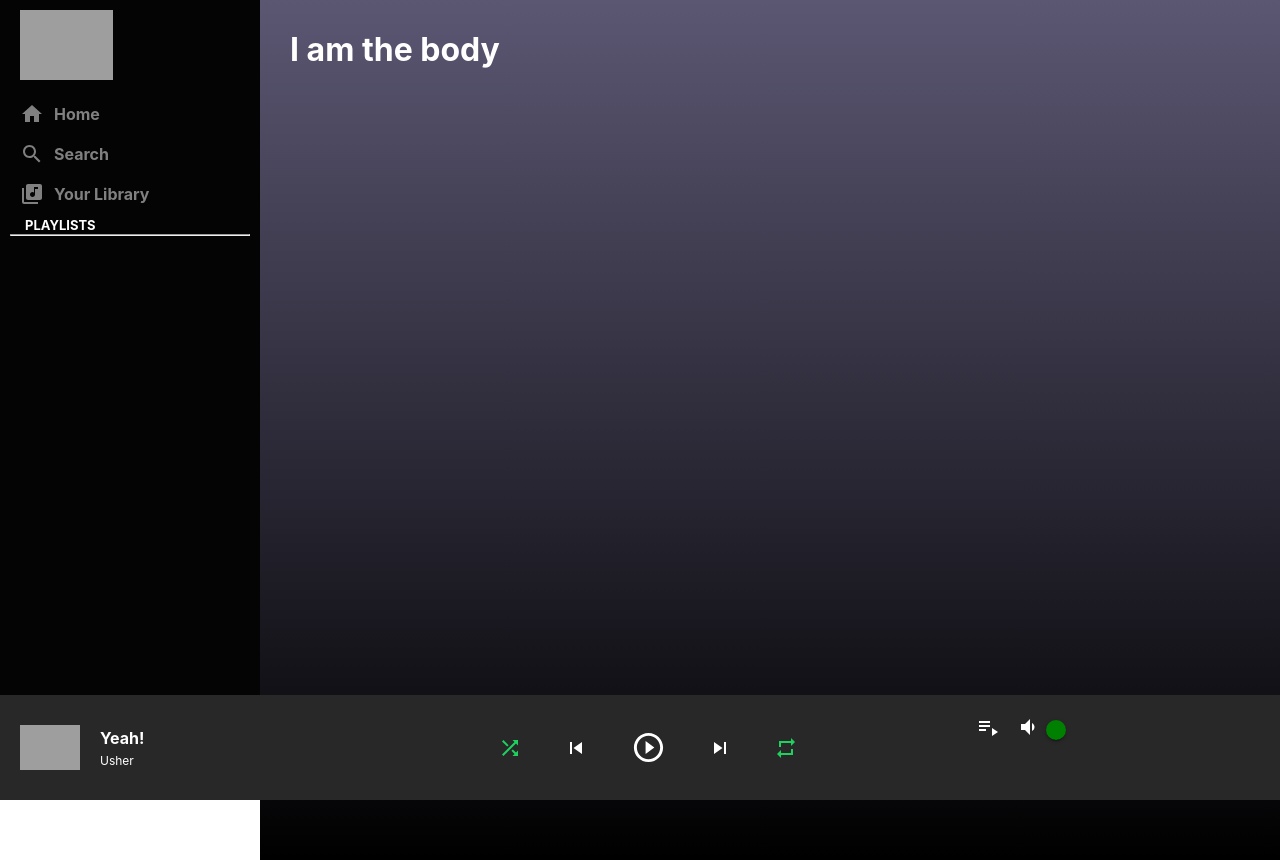
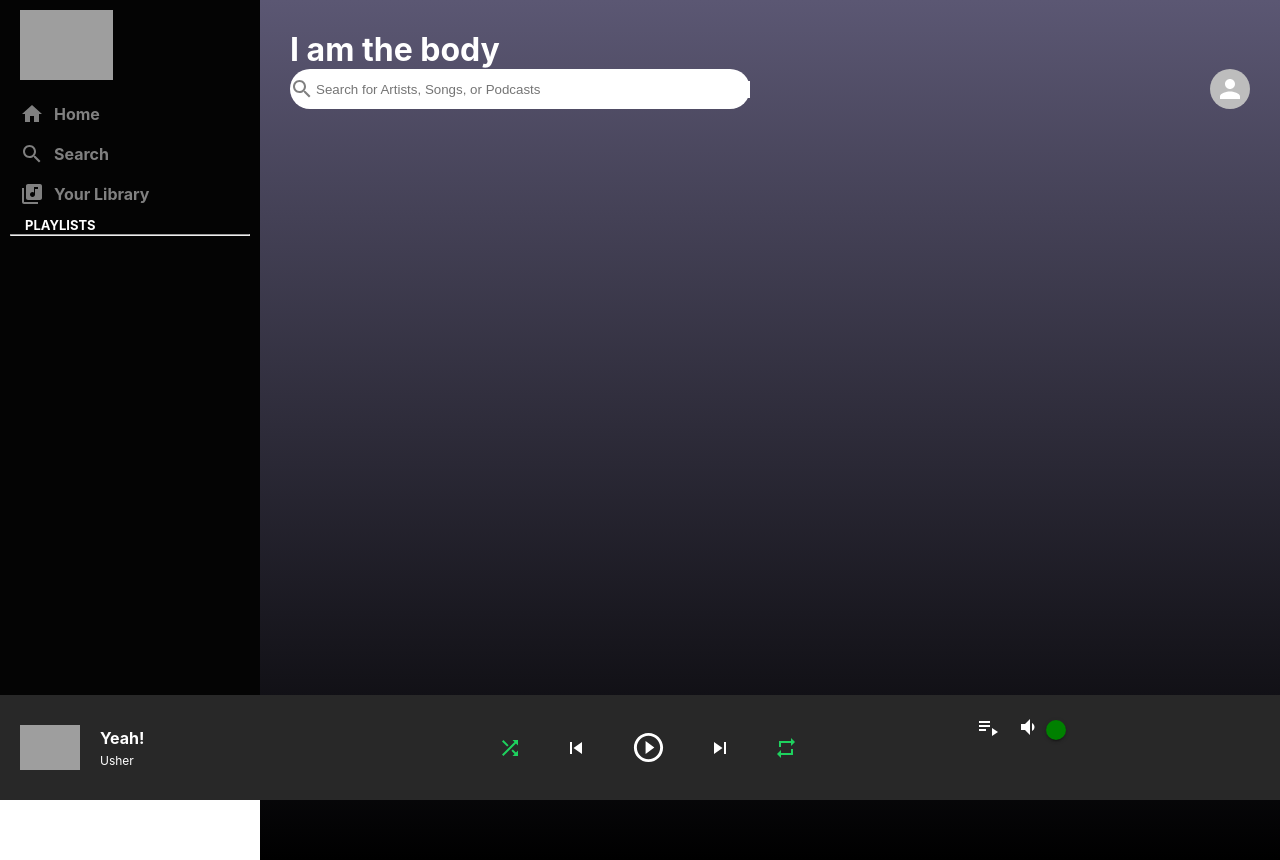
Before and after one commit to A5t0n/spotify-clone, a React (Create React App) app: page / in a window 1280 px wide. Built offline with nearby package versions, Linux system fonts and the light colour scheme; grey boxes are pictures that could not be loaded; what spotify-web-api-js would draw is missing.

Commit message:
working on the body added search bar and an user avatar

```diff
--- a/src/Body.js
+++ b/src/Body.js
@@ -1,10 +1,12 @@
 import React from "react";
 import "./Body.css";
+import Header from "./Header";
 
-function Body() {
+function Body({spotify}) {
   return (
     <div className="body">
       <h1>I am the body</h1>
+      <Header spotify={spotify} />
     </div>
   );
 }
--- /dev/null
+++ b/src/Header.css
@@ -0,0 +1,25 @@
+.header {
+    display: flex;
+    justify-content: space-between;
+    margin-bottom: 30px;
+}
+
+.header_left{
+    flex: 0.5;
+    background-color: white;
+    color: gray;
+    border-radius: 30px;
+    display: flex;
+    align-items: center;
+}
+
+.header_left input{
+    border: none;
+    width: 100%;
+
+}
+
+.header_right {
+    display: flex;
+    align-items: center;
+}
--- /dev/null
+++ b/src/Header.js
@@ -0,0 +1,23 @@
+import React from 'react'
+import './Header.css'
+import SearchIcon from '@mui/icons-material/Search'
+import { Avatar } from '@mui/material'
+
+function Header() {
+  return (
+    <div className='header'>
+        <div className='header_left'>
+            <SearchIcon/>
+            <input
+            placeholder='Search for Artists, Songs, or Podcasts'
+            type='text'/>
+        </div>
+        <div className='header_right'>
+            <Avatar src='' alt='user'/>
+            <h4></h4>
+        </div>
+    </div>
+  )
+}
+
+export default Header
--- a/src/Player.js
+++ b/src/Player.js
@@ -11,7 +11,7 @@
                 {/* Sidebar */}
                 <Sidebar />
                 {/* Body */}
-                <Body/>
+                <Body spotify={spotify}/>
             </div>
 
             {/* Footer */}
```
